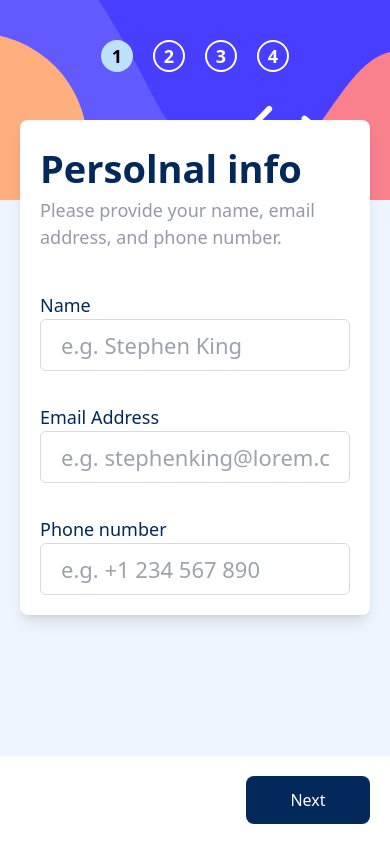
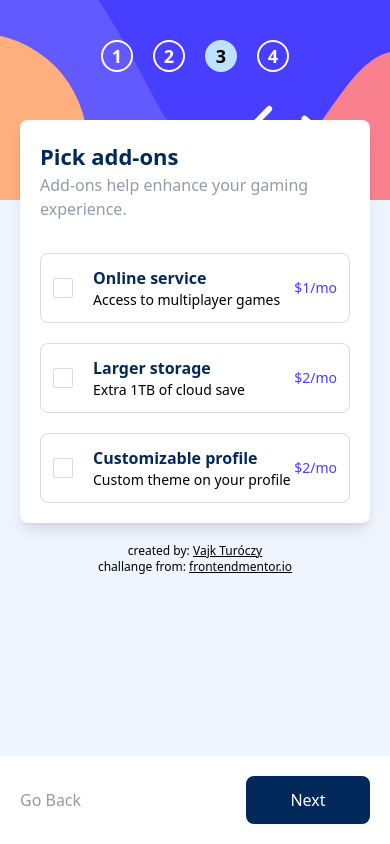
Before and after one commit to Vajk93/multi-step-form, an Angular app: page / in a window 390 px wide. Built offline with nearby package versions, Linux system fonts and the light colour scheme.

Commit message:
[FIX] fixing mobile design

```diff
--- a/src/app/app.component.html
+++ b/src/app/app.component.html
@@ -8,3 +8,13 @@
 			<app-forms></app-forms>
 		</div>
 	</div>
+
+	 <!-- signature: -->
+	 <div class="text-black w-full flex flex-col items-center text-xs mt-5">
+		<p>created by:
+			<a class="underline" href="https://vajk.netlify.app/" target="_blank">Vajk Turóczy</a>
+		</p>
+		<p>challange from:
+			<a class="underline" href="https://www.frontendmentor.io/challenges/multistep-form-YVAnSdqQBJ" target="_blank">frontendmentor.io</a>
+		</p>
+	</div>
--- a/src/app/components/forms/step-2/step-2.component.html
+++ b/src/app/components/forms/step-2/step-2.component.html
@@ -7,12 +7,12 @@
         </app-title-and-desc>
 
         <!-- items container: -->
-        <div class="grid grid-col-1 lg:grid-cols-3 gap-6 mt-12">
+        <div class="grid grid-col-1 lg:grid-cols-3 gap-4 lg:gap-6 mt-12">
             <!-- item top: -->
             <div *ngFor="let item of plans; let i = index"
                 (click)="selectPlan(i)"
                 [ngClass]="selectedPlanName === item.name ? 'border-my-purple bg-[#EFF5FF]' : 'border-[#D6D9E6] bg-white'"
-                class="p-5 rounded-lg flex flex-row items-center lg:items-start lg:flex-col lg:h-[170px] justify-between border-[1px] cursor-pointer">
+                class="p-3 lg:p-5 rounded-lg flex flex-row items-center lg:items-start lg:flex-col lg:h-[170px] justify-between border-[1px] cursor-pointer">
                 <div>
                     <img src="{{item.icon}}" alt="">
                 </div>
--- a/src/app/components/forms/step-3/step-3.component.html
+++ b/src/app/components/forms/step-3/step-3.component.html
@@ -10,9 +10,9 @@
         <div class="flex flex-col gap-5 mt-8">
             <!-- item top: -->
             <div *ngFor="let item of datas; let i = index"
-                [ngClass]="item.selected ? 'border-my-purple' : 'border-[#D6D9E6]'"
+                [ngClass]="item.selected ? 'border-my-purple bg-[#F8F9FF]' : 'border-[#D6D9E6] bg-white'"
                 (click)="selectService(item)"
-                class="p-5 rounded-lg flex flex-row items-center bg-white justify-between border-[1px] cursor-pointer">
+                class="p-3 lg:p-5 rounded-lg flex flex-row items-center justify-between border-[1px] cursor-pointer">
                 <div class="flex items-center">
                 <div [ngClass]="item.selected ? 'bg-my-purple border-my-purple' : 'bg-white border-[#D6D9E6]'"
                     class="h-5 w-5 rounded-sm mr-5 flex justify-center items-center border-[1px]">
@@ -24,7 +24,7 @@
                 </div>
                 </div>
                 <div>
-                    <p class="text-sm text-[#9699AA]">
+                    <p class="text-sm text-my-purple">
                         ${{isMonthly ? item.montlyPrice : item.yearlyPrice}}/{{isMonthly ? 'mo' : 'yr'}}
                     </p>
                 </div>
--- a/src/app/components/forms/step-4/step-4.component.html
+++ b/src/app/components/forms/step-4/step-4.component.html
@@ -6,7 +6,7 @@
             [desc]="'Double-check everything looks OK before confirming.'">
         </app-title-and-desc>
 
-        <div class="rounded-lg bg-[#F8F9FF] px-6 py-5 mt-8">
+        <div class="rounded-lg bg-[#F8F9FF] px-3 lg:px-6 py-5 mt-8">
             <div class="flex justify-between items-center">
                 <div>
                     <h2 class="text-[16px] font-medium">{{selectedPlanName}}</h2>
--- a/src/app/components/title-and-desc/title-and-desc.component.html
+++ b/src/app/components/title-and-desc/title-and-desc.component.html
@@ -1,2 +1,2 @@
-<h1 class="text-[38px] font-bold text-my-blue">{{title}}</h1>
-<p class="text-[18px] text-[#9699AA]">{{desc}}</p>
+<h1 class="text-[22px] lg:text-[38px] font-bold text-my-blue">{{title}}</h1>
+<p class="text-[16px] lg:text-[18px] text-[#9699AA]">{{desc}}</p>
--- a/src/app/services/stepper.service.ts
+++ b/src/app/services/stepper.service.ts
@@ -20,7 +20,7 @@ export class StepperService {
 		this.stepSubject.next(step)
 	}
 
-	private stepSubject = new BehaviorSubject<number>(1);
+	private stepSubject = new BehaviorSubject<number>(3);
 	public actualStep$ = this.stepSubject.asObservable()
 
 }
--- a/src/styles.css
+++ b/src/styles.css
@@ -10,11 +10,11 @@ body {
 }
 
 .my-form label {
-    @apply text-lg text-my-blue
+    @apply text-sm lg:text-lg text-my-blue
 }
 
 .my-form input {
-    @apply bg-red-400 rounded-md h-[52px] border-[1px]  bg-transparent px-5 text-[22px] font-medium
+    @apply bg-red-400 rounded-md h-10 lg:h-[52px] border-[1px]  bg-transparent px-5 text-[16px] lg:text-[22px] font-medium
 }
 
 input:focus {
```
